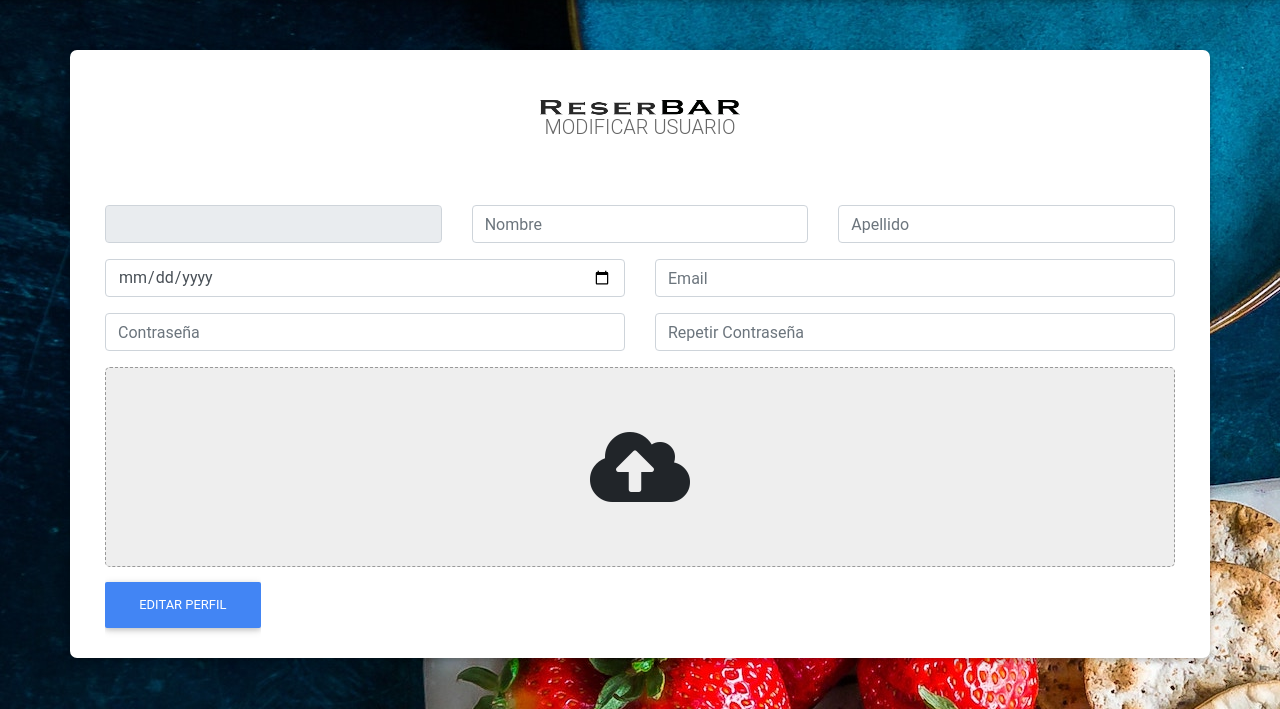
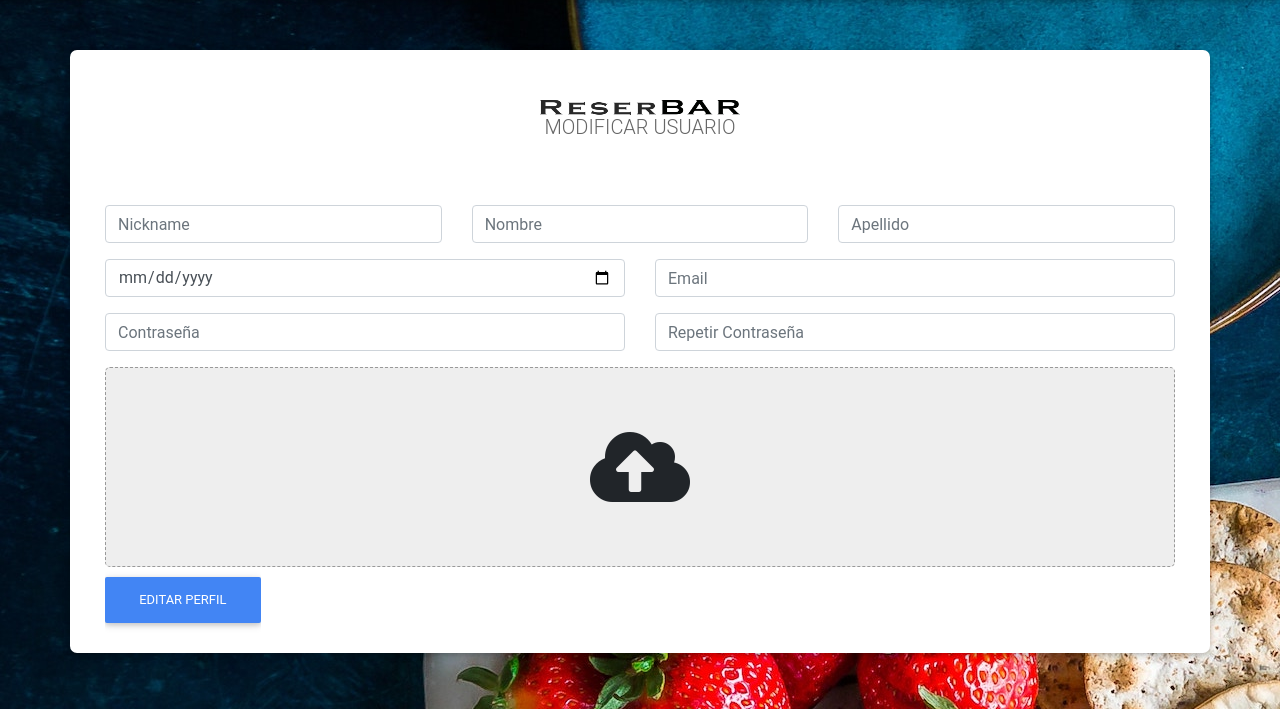
Before and after one commit to Pecaalta/PHP, a CodeIgniter app: page /database/index.php/usuario/editar/1 in a window 1280 px wide. Shown: the part 91-800 px from the top of the page. Run offline with CodeIgniter, Linux system fonts and the light colour scheme; data that the repository does not hold is empty; some libraries are stand-ins or nearby versions.

Commit message:
Editar perfil

```diff
--- a/SQL/reserbar_1.sql
+++ b/SQL/reserbar_1.sql
@@ -84,7 +84,8 @@ CREATE TABLE `usuario` (
   `fecha_de_nacimiento` date DEFAULT NULL,
   `end_perfil` tinyint(1) DEFAULT NULL,
   `created_at` date DEFAULT NULL,
-  `descripcionRestaurante` varchar(250) DEFAULT NULL
+  `descripcionRestaurante` varchar(250) DEFAULT NULL,
+  `updated_at` date DEFAULT NULL
 ) ENGINE=InnoDB DEFAULT CHARSET=latin1;
 
 CREATE TABLE `zona` (
--- a/application/controllers/cliente.php
+++ b/application/controllers/cliente.php
@@ -27,6 +27,4 @@ class Cliente extends CI_Controller {
 			$this->load->view('perfil-cliente', array("msg" => $msg));
 		}
 	}
-
-
 }
--- a/application/controllers/registro.php
+++ b/application/controllers/registro.php
@@ -125,7 +125,7 @@ class Registro extends CI_Controller {
 			"end_perfil" => false,
 			"is_active" => false
 		);
-		$data["id"] = $this->model_usuario->insert($data);
+		$data["id"] = $this->model_usuario->update($data);
 
 		$config['upload_path'] = './uploads/';
 		$config['allowed_types'] = 'gif|jpg|png';
--- a/application/models/Model_usuario.php
+++ b/application/models/Model_usuario.php
@@ -5,7 +5,7 @@ class Model_usuario extends MY_Model
     public $table = 'Usuario';
 	public $primary_key = 'id';
 	public $fillable = array(
-		"nickname","nombre","rut","direccion","zona","telefono","email","apellido","fecha_de_nacimiento","end_perfil","is_active","password","descripcionRestaurante"
+		"nickname","nombre","rut","direccion","zona","telefono","email","apellido","fecha_de_nacimiento","end_perfil","is_active","password","descripcionRestaurante","updated_at"
     );
 	public $protected = array();
     function __construct()
--- a/application/views/editar-cliente.php
+++ b/application/views/editar-cliente.php
@@ -1,5 +1,6 @@
 <!DOCTYPE html>
 <html lang="en">
+
 <head>
     <meta charset="UTF-8">
     <meta name="viewport" content="width=device-width, initial-scale=1.0">
@@ -10,33 +11,40 @@
     <link href="https://cdnjs.cloudflare.com/ajax/libs/mdbootstrap/4.8.0/css/mdb.min.css" rel="stylesheet">
     <script src="https://cdnjs.cloudflare.com/ajax/libs/jquery/3.3.1/jquery.min.js"></script>
     <style>
-        html, body {
+        html,
+        body {
             width: 100%;
             height: 100%;
             margin: 0;
             background: url("<?php echo base_url(); ?>/public/img/bg.jpg")
         }
+
         .box {
             border-radius: 7px;
             padding: 0 20px;
             background: #fff;
         }
+
         .logo {
             display: block;
             width: 200px;
             max-width: 100%;
             margin: 50px auto 0;
         }
+
         .m-b-15px {
             margin-bottom: 15px;
         }
+
         .m-t-50px {
             margin-top: 50px;
         }
+
         .margin-auto {
             margin: 10px auto 30px;
             display: block;
         }
+
         h3 {
             text-align: center;
             margin-bottom: 50px;
@@ -56,18 +64,21 @@
             border-radius: 5px;
             overflow: hidden;
         }
+
         #drag_upload_file {
-            width:50%;
-            margin:0 auto;
+            width: 50%;
+            margin: 0 auto;
             display: flex;
             justify-content: center;
             align-items: center;
             height: 100%;
         }
+
         #drag_upload_file i {
             text-align: center;
             font-size: 5rem;
         }
+
         #drag_upload_file #selectfile {
             opacity: 0;
             width: 100%;
@@ -76,11 +87,13 @@
             top: 0;
             left: 0;
         }
+
         #output {
             max-width: 100%;
             max-height: 100%;
             position: absolute;
         }
+
         .error {
             text-align: center;
             margin: 5px;
@@ -89,7 +102,7 @@
     <script>
         var loadFile = function(event) {
             var reader = new FileReader();
-            reader.onload = function(){
+            reader.onload = function() {
                 var output = document.getElementById('output');
                 output.src = reader.result;
             };
@@ -97,6 +110,7 @@
         };
     </script>
 </head>
+
 <body>
     <div class="container">
         <form action="<?php echo base_url(); ?>registro/post_cliente" method="post" enctype='multipart/form-data' class="box m-t-50px row z-depth-1">
@@ -105,7 +119,7 @@
                 <h3>Modificar usuario</h3>
             </div>
             <div class="col-4 form-group">
-            <input class="form-control" type="text" name="nickname" value"=<?php echo $user["nickname"] ?>" placeholder="Nickname" disabled>
+                <input class="form-control" type="text" name="nickname" value="<?php echo $user["nickname"] ?>" placeholder="Nickname">
             </div>
             <div class="col-4 form-group">
                 <input class="form-control" type="text" name="nombre" value="<?php echo $user["nombre"] ?>" placeholder="Nombre">
@@ -134,12 +148,13 @@
                     </div>
                 </div>
             </div>
-        <div class="col-12">
+           <!-- <div class="col-12">
                 <p class="error"><?php echo $msg; ?></p>
-        </div>
+            </div>-->
             <div class="col-12">
                 <input class="margin-auto btn btn-primary m-b-15px" type="submit" value="Editar perfil">
             </div>
         </form>
 </body>
+
 </html>
--- a/application/views/perfil-cliente.php
+++ b/application/views/perfil-cliente.php
@@ -52,7 +52,7 @@
             <div class="avatar mx-auto white">
                 <img width="210px" height="210px;" src="<?php echo base_url() . '/uploads/' . $img; ?>" class="rounded-circle z-depth-0" />
                 <div id="divedit">
-                    <a>
+                    <a href=<?php echo base_url().'usuario/editar/'.$id; ?>>
                         <i id="editar" class="fas fa-pencil-alt" href="<?php echo base_url().'editar/'.$id; ?>"></i> Editar Perfil
                     </a>
                 </div>
```
Lines whose indentation alone changed are shown as unchanged.
